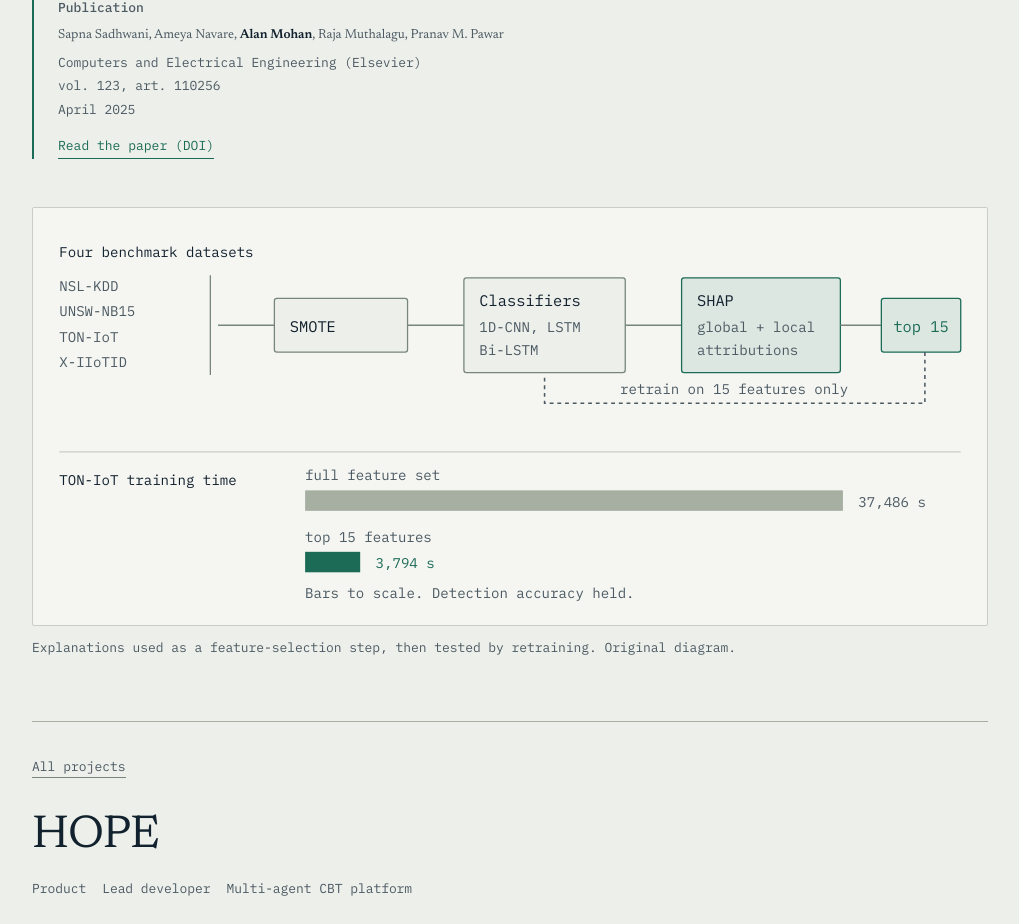
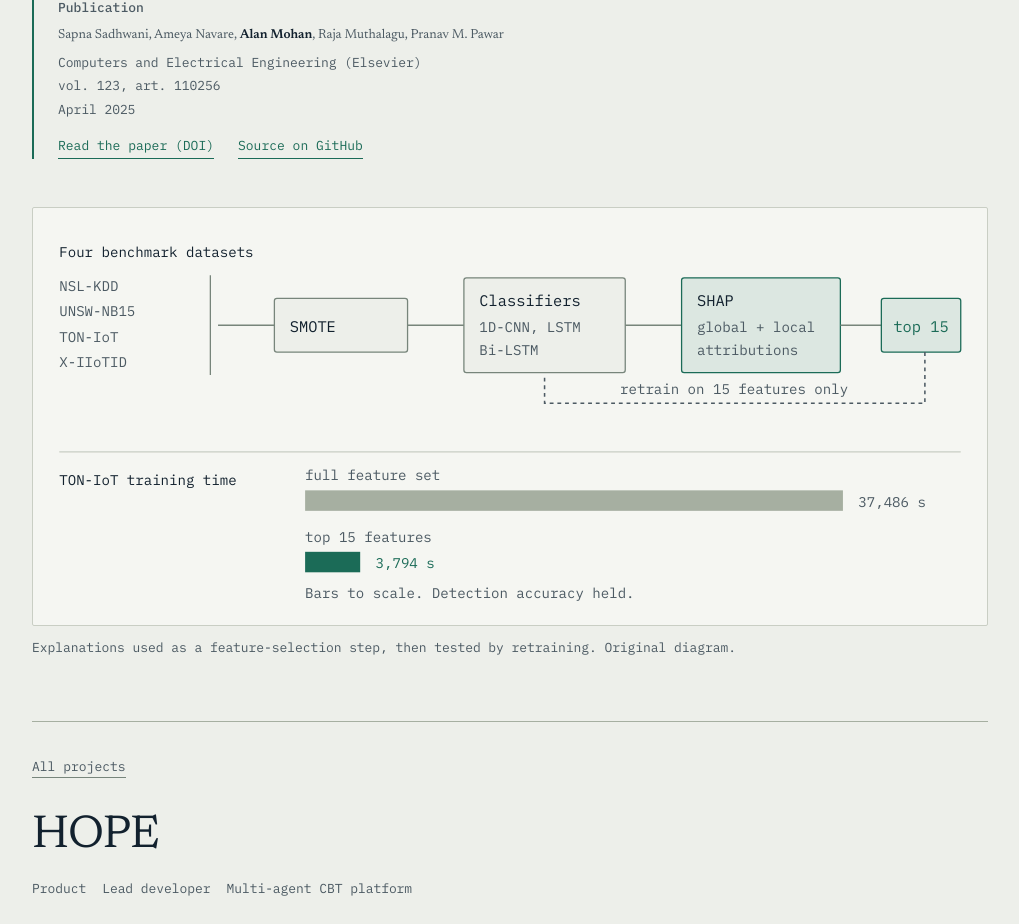
Before and after one commit to alanmohan/alanmohan.github.io, a plain HTML site: page projects.html in a window 1280 px wide. Shown: the part 3458-4382 px from the top of the page, without its empty margins (238-1257 px from the left). Drawn offline with Linux system fonts and the light colour scheme.

Commit message:
Link the CNN-X repository from the intrusion-detection write-up
Also notes the GitHub commits in the AI-use comment above References.

```diff
--- a/projects.html
+++ b/projects.html
@@ -348,8 +348,7 @@ try {
               </p>
               <p class="case__links">
                 <a class="link-strong" href="https://doi.org/10.1016/j.compeleceng.2025.110256">Read the paper (DOI)</a>
-                <!-- PENDING LINK: a code repository exists for this project but no URL was
-                     supplied. Add it here as another .link-strong anchor. -->
+                <a class="link-strong" href="https://github.com/alanmohan/CNN-X">Source on GitHub</a>
               </p>
             </div>
           </div>
```
Also changed, not shown: index.html (+1 -1 lines).
